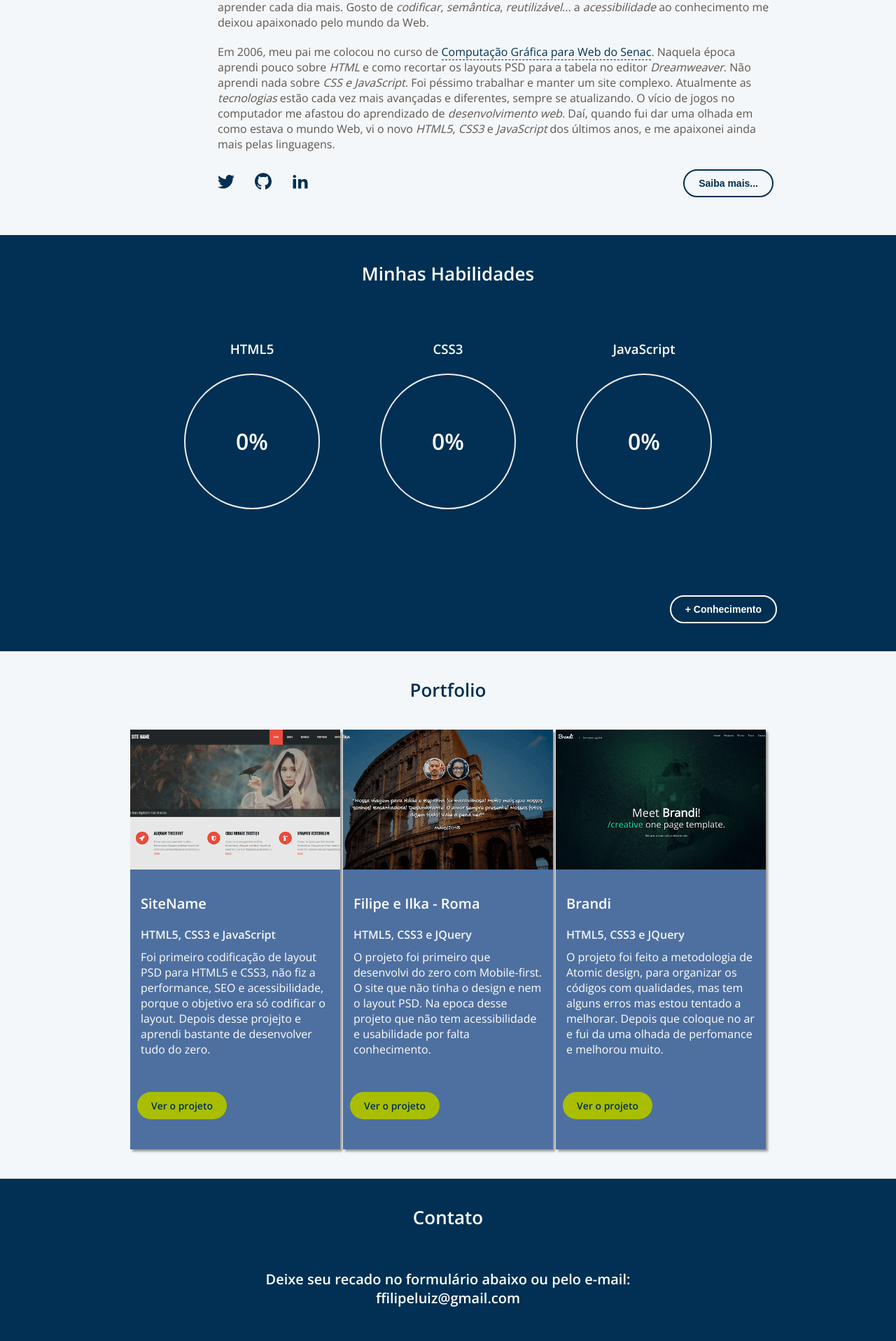
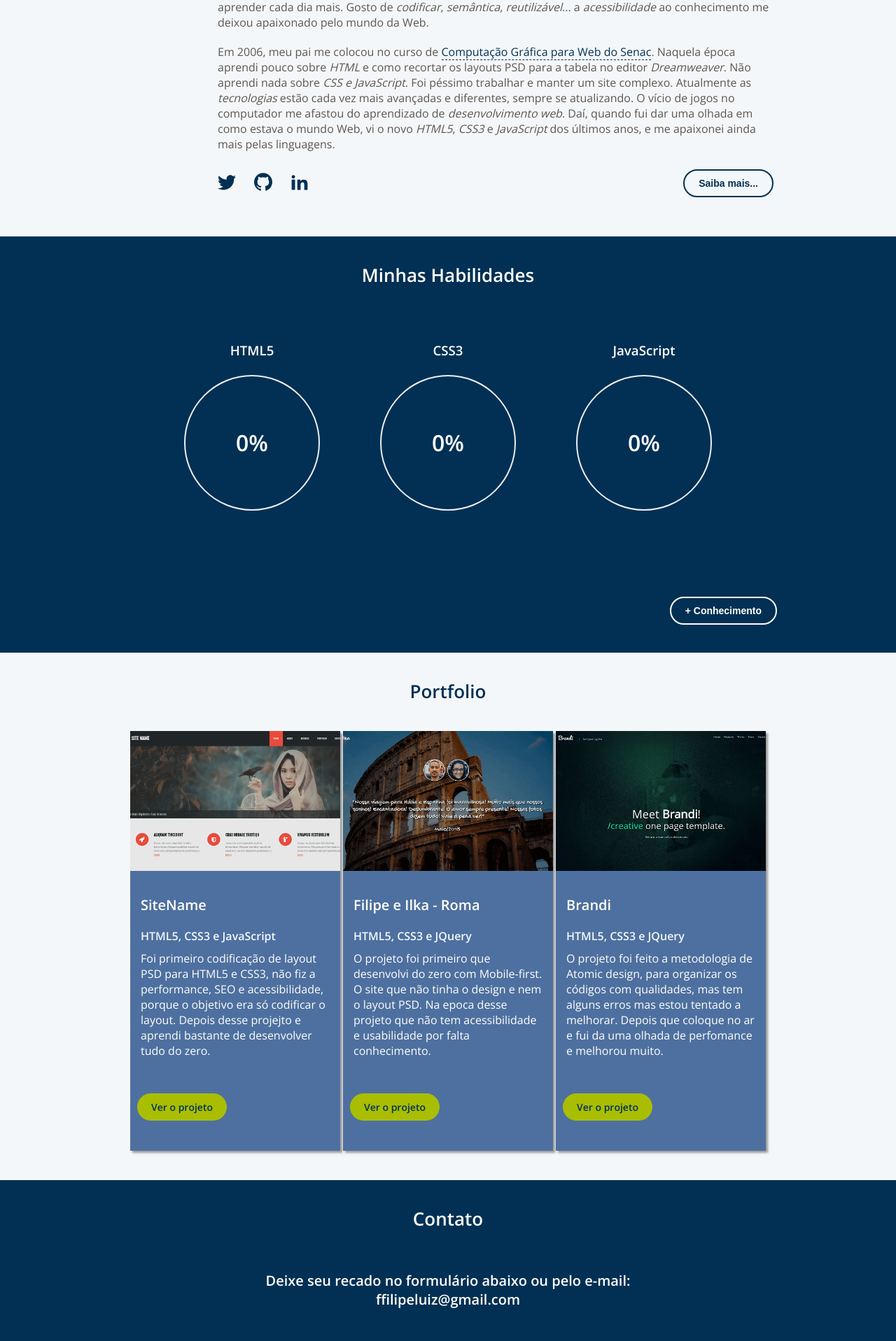
Before and after one commit to filipeluiz/filipeluiz.github.io, a Jekyll site: the page built from _posts/2016-06-10-project-3.md, in a window 1280 px wide. Shown: the part 969-2886 px from the top of the page at 70% size. Built offline with Jekyll 4.4.1, drawn with Linux system fonts in a browser that asks for light colours.

Commit message:
Melhorar a usabilidade

```diff
--- a/_includes/about.html
+++ b/_includes/about.html
@@ -29,7 +29,7 @@
 
 						<div class="social -button">
 						{% for social in site.social %}
-							<a aria-label="{{ social.title }}" href="{{ social.url }}" title="{{ social.title }}" target="_blank">
+							<a class="link-icon" aria-label="{{ social.title }}" href="{{ social.url }}" title="{{ social.title }}" target="_blank">
 								<svg class="icon"><use xlink:href="#icon-{{ social.name }}"></use></svg>
 							</a>
 						{% endfor %}
--- a/_includes/footer.html
+++ b/_includes/footer.html
@@ -1,12 +1,12 @@
 	<footer class="footer" role="contentinfo">
 		<div class="container">
-			<h4 class="author-job">
+			<h3 class="author-job">
 
 				<a class="author" href="https://plus.google.com/116973113303020587442" rel="author" target="_blank" itemprop="name">
 					Filipe Luiz
 				</a>
 				<span itemprop="jobTitle">- Desenvolvedor Front-End</span>
-			</h4>
+			</h3>
 
 			<p class="phrases">
 				<i>"Não desista na primeira dificuldade ou você nunca será um vencedor"</i>
--- a/src/css/scss/5_objects/_social.scss
+++ b/src/css/scss/5_objects/_social.scss
@@ -1,8 +1,8 @@
 .icon {
-	@include rem(width, 24px);
-	@include rem(height, 24px);
+	@include rem(width, 26px);
+	@include rem(height, 26px);
 	@include rem(margin-top, 10px);
-	@include rem(margin-right, 25px);
+
 	fill: $CorAzul;
 	transition: all .2s;
 
--- a/src/css/scss/6_components/_profile-about.scss
+++ b/src/css/scss/6_components/_profile-about.scss
@@ -40,6 +40,10 @@
 		position: relative;
 		@include rem(padding-bottom, 60px);
 
+		>.link-icon {
+			@include rem(margin-right, 22px);
+		}
+
 		&.-button > .btn {
 			position: absolute;
 			right: 0;
```
Also changed, not shown: src/css/style.css (+6 -3 lines), assets/css/style.min.css.
